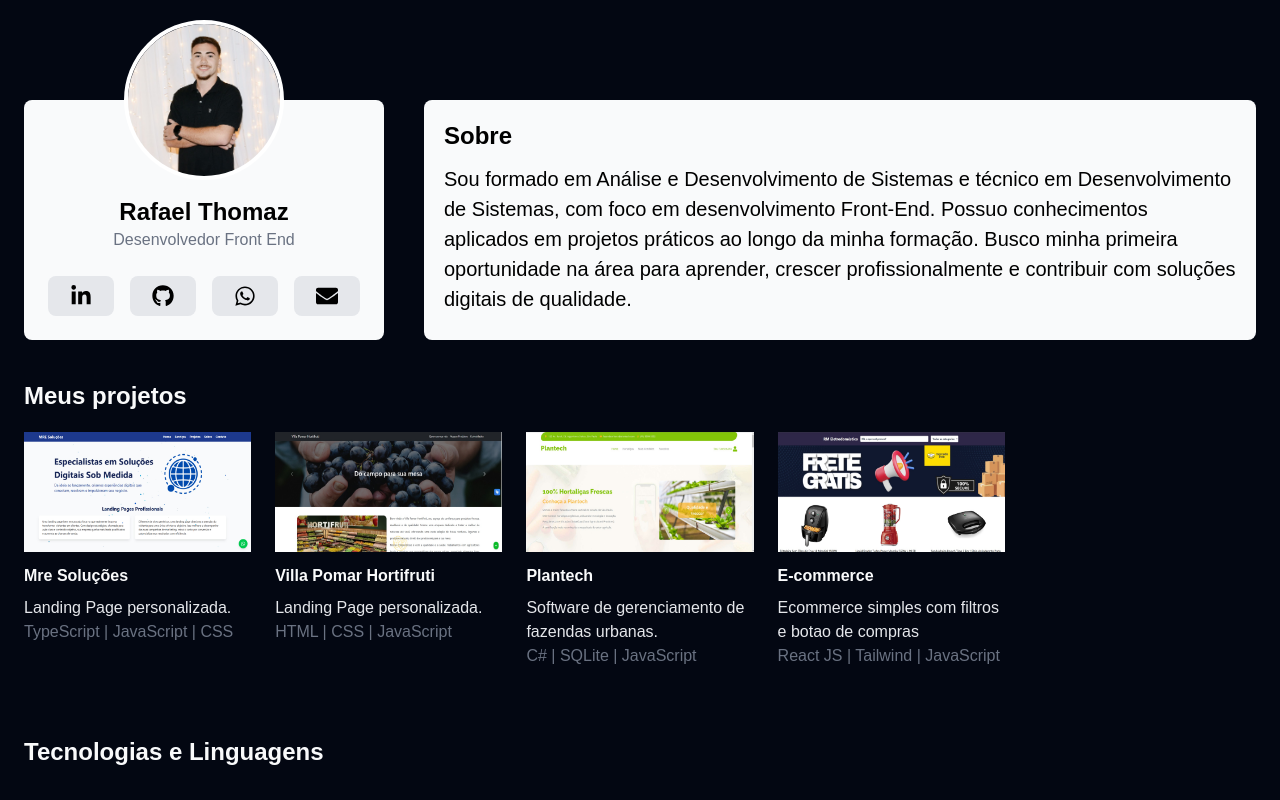
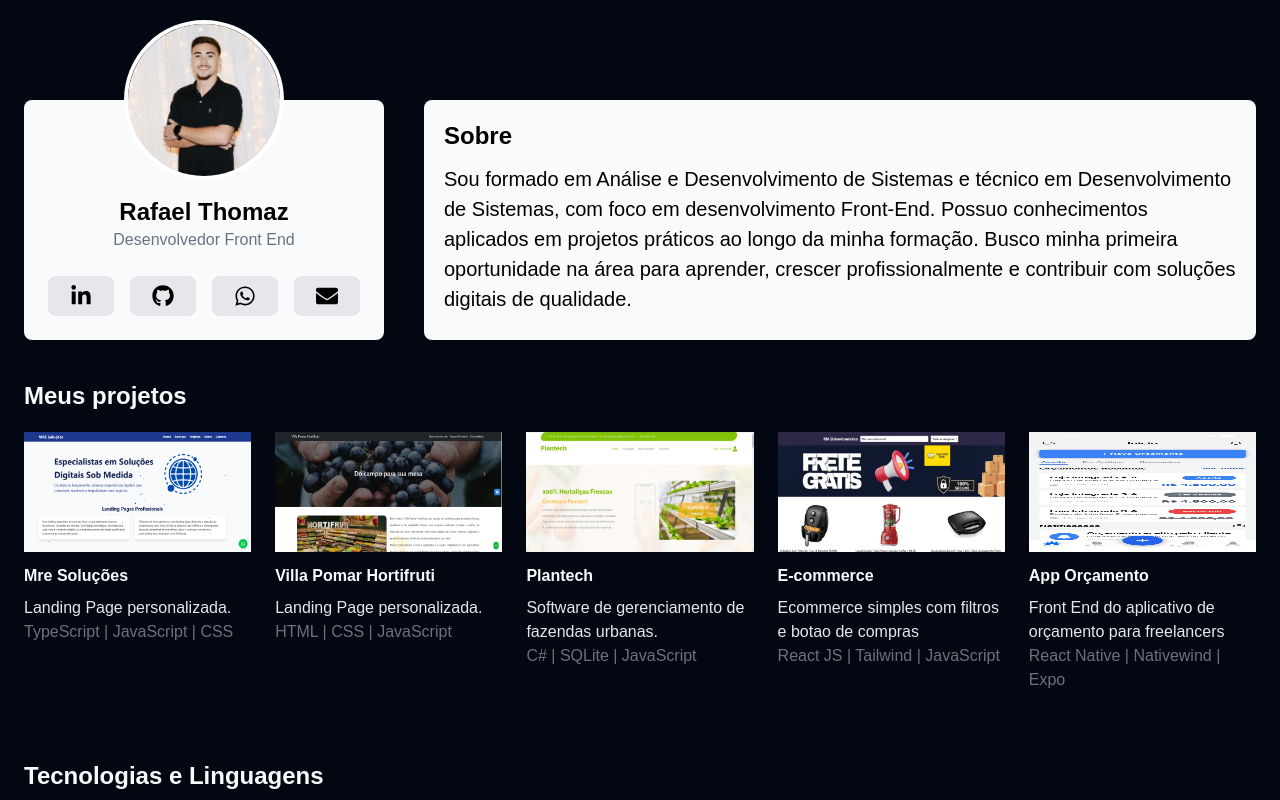
Before and after one commit to rafahthomaz14/Portifolio-Rafa, a React (Vite) app: page / in a window 1280 px wide. Shown: the top 800 px of the page. Built offline with nearby package versions, Linux system fonts and the light colour scheme; a web font is replaced by a local one.

Commit message:
adicionando projeto

```diff
--- a/src/Components/Cards/index.jsx
+++ b/src/Components/Cards/index.jsx
@@ -30,6 +30,13 @@ export default function Cards() {
             Descricao: "Ecommerce simples com filtros e botao de compras",
             Tecnologias: "React JS | Tailwind | JavaScript",
             Link: "https://github.com/rafahthomaz14/E-commerce"
+        },
+               {
+            Imagem: "orcamento.jpeg",
+            Titulo: "App Orçamento",
+            Descricao: "Front End do aplicativo de orçamento para freelancers",
+            Tecnologias: "React Native | Nativewind | Expo",
+            Link: "https://github.com/rafahthomaz14/App_orcamento"
         }
     ]
     return (
```
Also changed, not shown: public/orcamento.jpeg (added).
